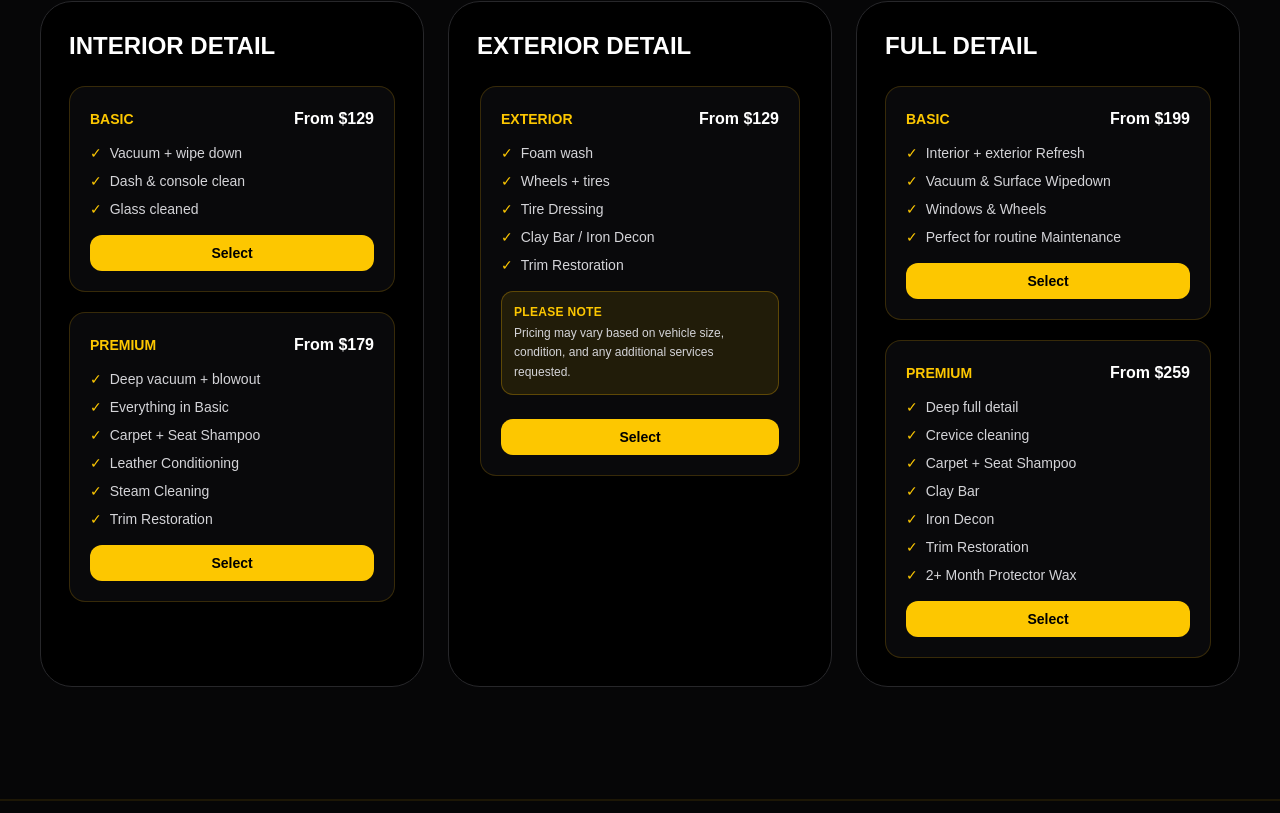
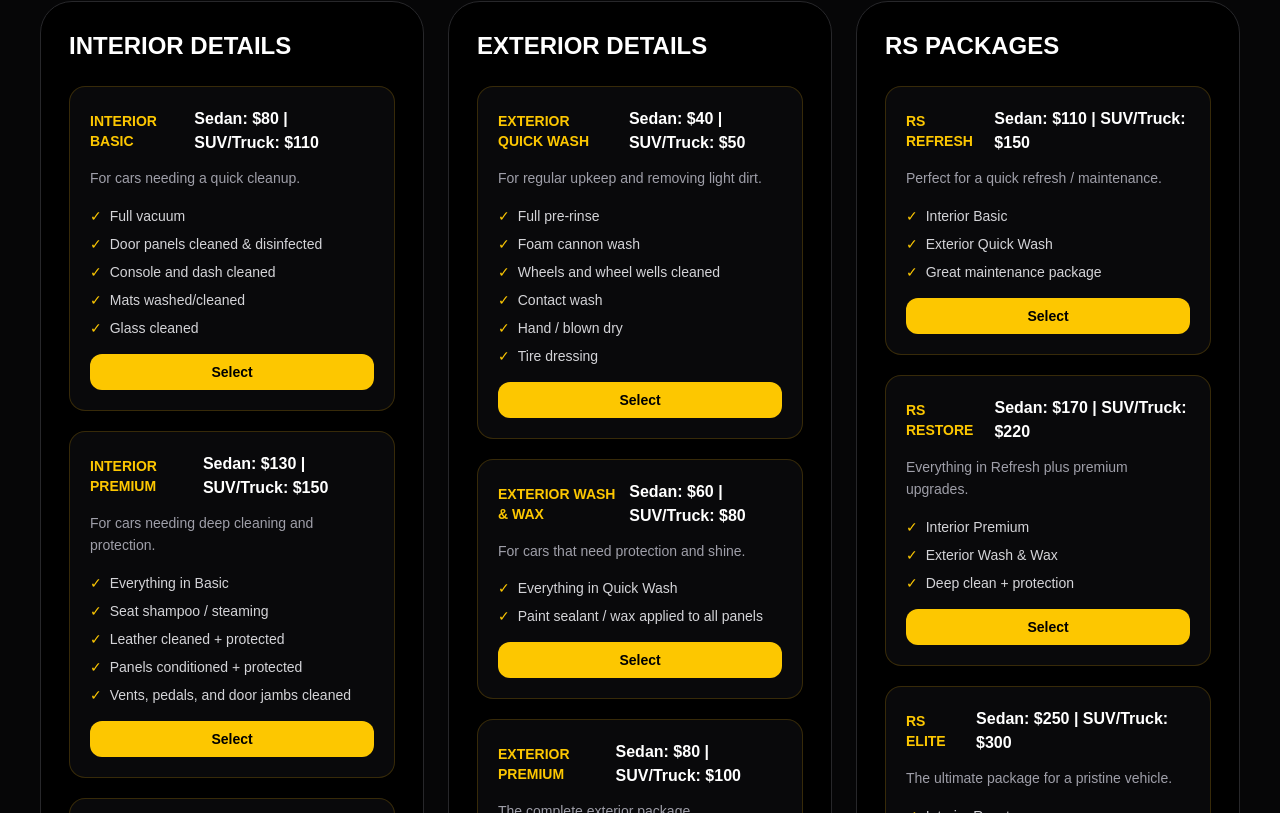
Before and after one commit to detailedbyrs/rs-detailing-site, a Next.js app: page / in a window 1280 px wide. Shown: the part 4627-5440 px from the top of the page. Built offline with nearby package versions, Linux system fonts and the light colour scheme.

Commit message:
Added package descriptions to cards

```diff
--- a/app/page.js
+++ b/app/page.js
@@ -125,44 +125,114 @@ export default function Home() {
 
   const services = [
   {
-      title: "Interior Detail",
+    title: "Interior Details",
     packages: [
       {
-          name: "Basic",
-          price: "From $129",
-          bullets: ["Vacuum + wipe down", "Dash & console clean", "Glass cleaned"],
+        name: "Interior Basic",
+        desc: "For cars needing a quick cleanup.",
+        price: "Sedan: $80 | SUV/Truck: $110",
+        bullets: [
+          "Full vacuum",
+          "Door panels cleaned & disinfected",
+          "Console and dash cleaned",
+          "Mats washed/cleaned",
+          "Glass cleaned",
+        ],
       },
       {
-          name: "Premium",
-          price: "From $179",
-          bullets: ["Deep vacuum + blowout", "Everything in Basic", "Carpet + Seat Shampoo", "Leather Conditioning", "Steam Cleaning", "Trim Restoration"],
+        name: "Interior Premium",
+        desc: "For cars needing deep cleaning and protection.",
+        price: "Sedan: $130 | SUV/Truck: $150",
+        bullets: [
+          "Everything in Basic",
+          "Seat shampoo / steaming",
+          "Leather cleaned + protected",
+          "Panels conditioned + protected",
+          "Vents, pedals, and door jambs cleaned",
+        ],
+      },
+      {
+        name: "Interior Reset",
+        desc: "For cars that need a complete full refresh.",
+        price: "Sedan: $180 | SUV/Truck: $230",
+        bullets: [
+          "Everything in Premium",
+          "Salt removal",
+          "Pet hair removal",
+          "Headliner cleaned",
+        ],
       },
     ],
   },
   {
-      title: "Exterior Detail",
+    title: "Exterior Details",
     packages: [
       {
-          name: "Exterior",
-          price: "From $129",
-          bullets: ["Foam wash", "Wheels + tires", "Tire Dressing", "Clay Bar / Iron Decon", "Trim Restoration"],
-          note:
-            "Pricing may vary based on vehicle size, condition, and any additional services requested.",
+        name: "Exterior Quick Wash",
+        desc: "For regular upkeep and removing light dirt.",
+        price: "Sedan: $40 | SUV/Truck: $50",
+        bullets: [
+          "Full pre-rinse",
+          "Foam cannon wash",
+          "Wheels and wheel wells cleaned",
+          "Contact wash",
+          "Hand / blown dry",
+          "Tire dressing",
+        ],
+      },
+      {
+        name: "Exterior Wash & Wax",
+        desc: "For cars that need protection and shine.",
+        price: "Sedan: $60 | SUV/Truck: $80",
+        bullets: [
+          "Everything in Quick Wash",
+          "Paint sealant / wax applied to all panels",
+        ],
+      },
+      {
+        name: "Exterior Premium",
+        desc: "The complete exterior package.",
+        price: "Sedan: $80 | SUV/Truck: $100",
+        bullets: [
+          "Everything in Wash & Wax",
+          "Clay bar decontamination",
+          "Chemical iron decontamination",
+        ],
       },
     ],
   },
   {
-      title: "Full Detail",
+    title: "RS Packages",
     packages: [
       {
-          name: "Basic",
-          price: "From $199",
-          bullets: ["Interior + exterior Refresh", "Vacuum & Surface Wipedown", "Windows & Wheels", "Perfect for routine Maintenance"],
+        name: "RS Refresh",
+        desc: "Perfect for a quick refresh / maintenance.",
+        price: "Sedan: $110 | SUV/Truck: $150",
+        bullets: [
+          "Interior Basic",
+          "Exterior Quick Wash",
+          "Great maintenance package",
+        ],
       },
       {
-          name: "Premium",
-          price: "From $259",
-          bullets: ["Deep full detail", "Crevice cleaning", "Carpet + Seat Shampoo", "Clay Bar", "Iron Decon", "Trim Restoration", "2+ Month Protector Wax"],
+        name: "RS Restore",
+        desc: "Everything in Refresh plus premium upgrades.",
+        price: "Sedan: $170 | SUV/Truck: $220",
+        bullets: [
+          "Interior Premium",
+          "Exterior Wash & Wax",
+          "Deep clean + protection",
+        ],
+      },
+      {
+        name: "RS Elite",
+        desc: "The ultimate package for a pristine vehicle.",
+        price: "Sedan: $250 | SUV/Truck: $300",
+        bullets: [
+          "Interior Reset",
+          "Exterior Premium",
+          "Full transformation package",
+        ],
       },
     ],
   },
@@ -487,6 +557,10 @@ export default function Home() {
   <p className="font-bold text-white">{pkg.price}</p>
 </div>
 
+<p className="mb-4 text-sm leading-relaxed text-zinc-400">
+  {pkg.desc}
+</p>
+
 <div className="mb-4 space-y-2">
                           {pkg.bullets.map((bullet) => (
                             <div key={bullet} className="flex items-start gap-2 text-sm">
```
Lines whose indentation alone changed are shown as unchanged.
